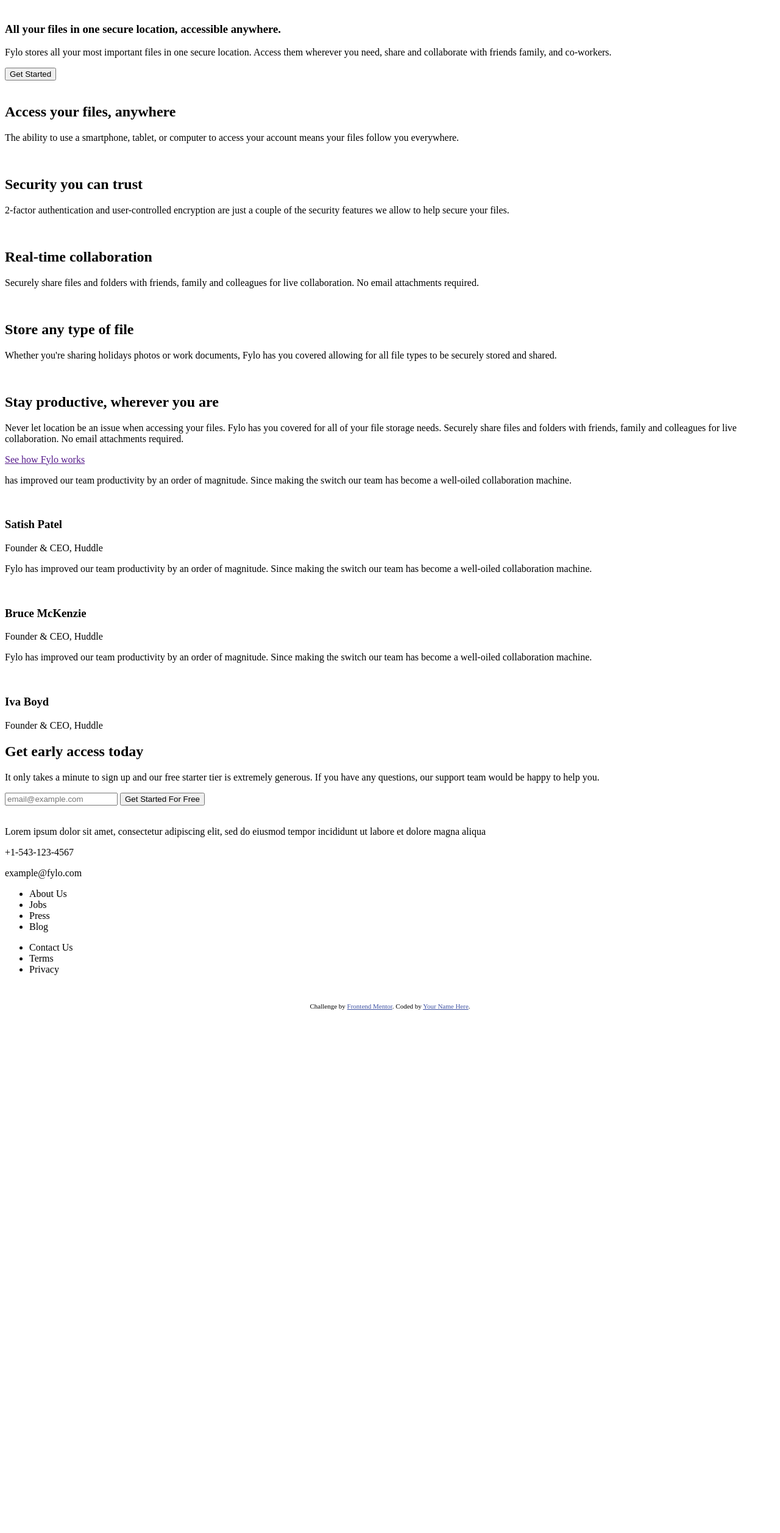
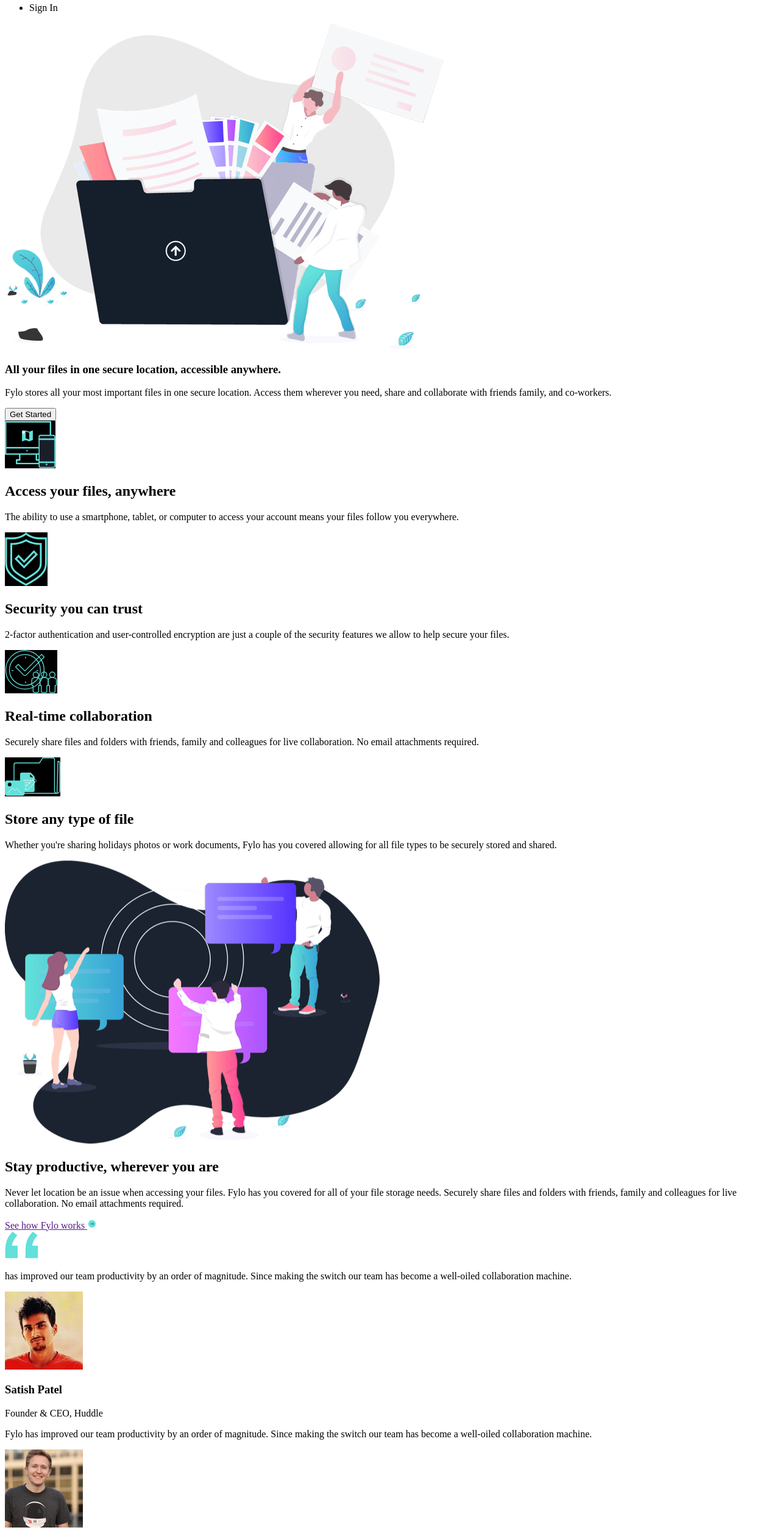
Before and after one commit to luizamaro11/fylo-landing-page-master, a plain HTML site: page index.html in a window 1280 px wide. Shown: the part 112-2626 px from the top of the page at 61% size. Before the commit the page ends 1779 px from the top, so only its background shows below. Drawn offline with Linux system fonts and the light colour scheme.

Commit message:
Introduzindo as images ao html

```diff
--- a/index.html
+++ b/index.html
@@ -10,13 +10,17 @@
 
     <!-- Feel free to remove these styles or customise in your own stylesheet 👍 -->
     <style>
+        .img {
+            background-color: black;
+        }
+
         .attribution { font-size: 11px; text-align: center; }
         .attribution a { color: hsl(228, 45%, 44%); }
     </style>
 </head>
 <body>
     <header>
-        <img src="" alt="">
+        <img class="img" src="images/logo.svg" alt="logo-fylo" title="logo-fylo">
 
         <nav>
             <ul>
@@ -30,7 +34,7 @@
     <main>
         <section>
             <article>
-                <img src="" alt="">
+                <img src="images/illustration-intro.png" alt="Arquivos Acessivel e seguro" title="Arquivos Acessivel e seguro">
                 <h1>All your files in one secure location, accessible anywhere.</h1>
                 <p>Fylo stores all your most important files in one secure location. Access them wherever
                     you need, share and collaborate with friends family, and co-workers.</p>
@@ -40,28 +44,28 @@
 
         <section>
             <article>
-                <img src="" alt="">
+                <img class="img" src="./images/icon-access-anywhere.svg" alt="Acessar seus arquivos em qualquer momento" title="Acessar seus arquivos em qualquer momento">
                 <h2>Access your files, anywhere</h2>
                 <p>The ability to use a smartphone, tablet, or computer to access your account means your
                     files follow you everywhere.</p>
             </article>
 
             <article>
-                <img src="" alt="">
+                <img class="img" src="./images/icon-security.svg" alt="Confiança na segurança dos arquivos" title="Confiança na segurança dos arquivos">
                 <h2>Security you can trust</h2>
                 <p>2-factor authentication and user-controlled encryption are just a couple of the security
                     features we allow to help secure your files.</p>
             </article>
 
             <article>
-                <img src="" alt="">
+                <img class="img" src="./images/icon-collaboration.svg" alt="Colaboração em tempo real" title="Colaboração em tempo real">
                 <h2>Real-time collaboration</h2>
                 <p>Securely share files and folders with friends, family and colleagues for live collaboration.
                     No email attachments required.</p>
             </article>
 
             <article>
-                <img src="" alt="">
+                <img class="img" src="./images/icon-any-file.svg" alt="Compartilhamento de arquivo" title="Compartilhamento de arquivo">
                 <h2>Store any type of file</h2>
                 <p>Whether you're sharing holidays photos or work documents, Fylo has you covered allowing for all
                     file types to be securely stored and shared.</p>
@@ -70,7 +74,7 @@
 
         <section>
             <article>
-                <img src="" alt="">
+                <img src="./images/illustration-stay-productive.png" alt="Fylo um otimo sistema de compartilhamento de arquivos" title="Fylo um otimo sistema de compartilhamento de arquivos">
             </article>
 
             <article>
@@ -80,15 +84,22 @@
 
                     Securely share files and folders with friends, family and colleagues for live collaboration. No email
                     attachments required.</p>
-                <a href="">See how Fylo works</a>
+                <a href="">
+                    See how Fylo works
+                    <img src="./images/icon-arrow.svg" alt="icone seta, Visualizar o trabalho da fylo"  title="icone seta, Visualizar o trabalho da fylo">
+                </a>
             </article>
         </section>
 
         <section>
+            <header>
+                <img src="./images/bg-quotes.png" alt="Referência de comentarios"  title="Referência de comentarios">
+            </header>
+
             <article>
                 <p>has improved our team productivity by an order of magnitude. Since making the switch our team has
                 become a well-oiled collaboration machine.</p>
-                <img src="" alt="">
+                <img class="img" src="./images/profile-1.jpg" alt="Foto de perfil usuario 1" title="Foto de perfil usuario 1">
                 <h3>Satish Patel</h3>
                 <p>Founder & CEO, Huddle</p>
             </article>
@@ -96,7 +107,7 @@
             <article>
                 <p>Fylo has improved our team productivity by an order of magnitude. Since making the switch our team has
                     become a well-oiled collaboration machine.</p>
-                <img src="" alt="">
+                <img class="img" src="./images/profile-2.jpg" alt="Foto de perfil usuario 1" title="Foto de perfil usuario 1">
                 <h3>Bruce McKenzie</h3>
                 <p>Founder & CEO, Huddle</p>
             </article>
@@ -104,7 +115,7 @@
             <article>
                 <p>Fylo has improved our team productivity by an order of magnitude. Since making the switch our team has
                     become a well-oiled collaboration machine.</p>
-                <img src="" alt="">
+                <img class="img" src="./images/profile-3.jpg" alt="Foto de perfil usuario 1" title="Foto de perfil usuario 1">
                 <h3>Iva Boyd</h3>
                 <p>Founder & CEO, Huddle</p>
             </article>
@@ -120,15 +131,19 @@
     </section>
 
     <footer>
+        <header>
+            <img class="img" src="./images/logo.svg" alt="logo-fylo" title="logo-fylo">
+        </header>
+
         <article>
-            <img src="" alt="">
+            <img class="img" src="./images/icon-location.svg" alt="icone localização" title="icone localização">
             <p>Lorem ipsum dolor sit amet, consectetur adipiscing elit, sed do eiusmod tempor incididunt ut labore et
                 dolore magna aliqua</p>
         </article>
 
         <article>
-            <p>+1-543-123-4567</p>
-            <p>example@fylo.com</p>
+            <p><img src="./images/icon-phone.svg" alt="icone-smartphone" title="icone-smartphone">+1-543-123-4567</p>
+            <p><img src="./images/icon-email.svg" alt="icone-email" title="icone-email">example@fylo.com</p>
         </article>
 
         <article>
@@ -153,9 +168,9 @@
         </article>
 
         <article>
-            <img src="" alt="">
-            <img src="" alt="">
-            <img src="" alt="">
+            <img src="./images/facebook-brands.svg" alt="icone-facebook" title="icone-facebook">
+            <img src="./images/twitter-brands.svg" alt="icone-twitter" title="icone-twitter">
+            <img src="./images/instagram-brands.svg" alt="icone-instagram" title="icone-instagram">
         </article>
 
         <p class="attribution">
```
Also changed, not shown: images/facebook-brands.svg (added), images/instagram-brands.svg (added), images/twitter-brands.svg (added).
